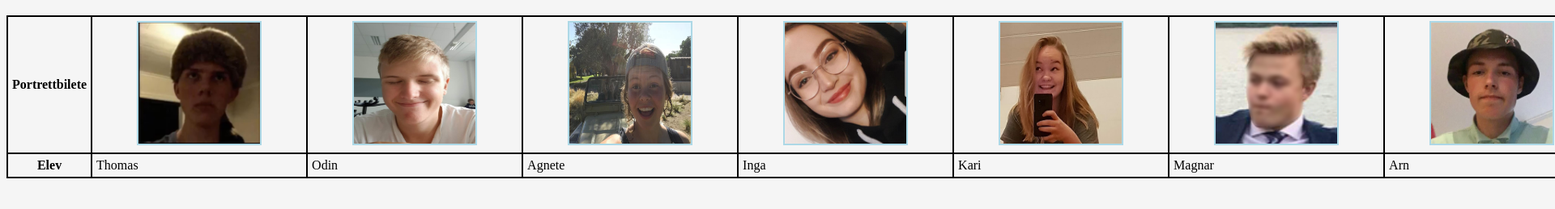
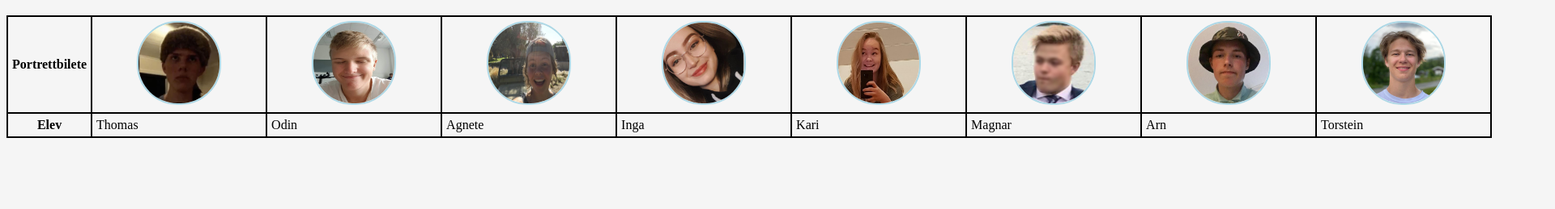
Before and after one commit to Flossmark/Prosjekt-ferdig, a plain HTML site: page elevtabell.html in a window 1280 px wide. Shown: the part 127-386 px from the top of the page at 81% size, 1920 px wide, since content can reach past the window. Drawn offline with Linux system fonts and the light colour scheme.

Commit message:
Add files via upload

```diff
--- a/elevtabell.html
+++ b/elevtabell.html
@@ -46,11 +46,12 @@
 
     <style>
         img{
-           width:150px;
-            height:150px;
+           width:100px;
+            height:100px;
             margin-right:50px;
             margin-left:50px;
             border:solid 2px lightblue;
+            border-radius:50px;
 
 
 
```
